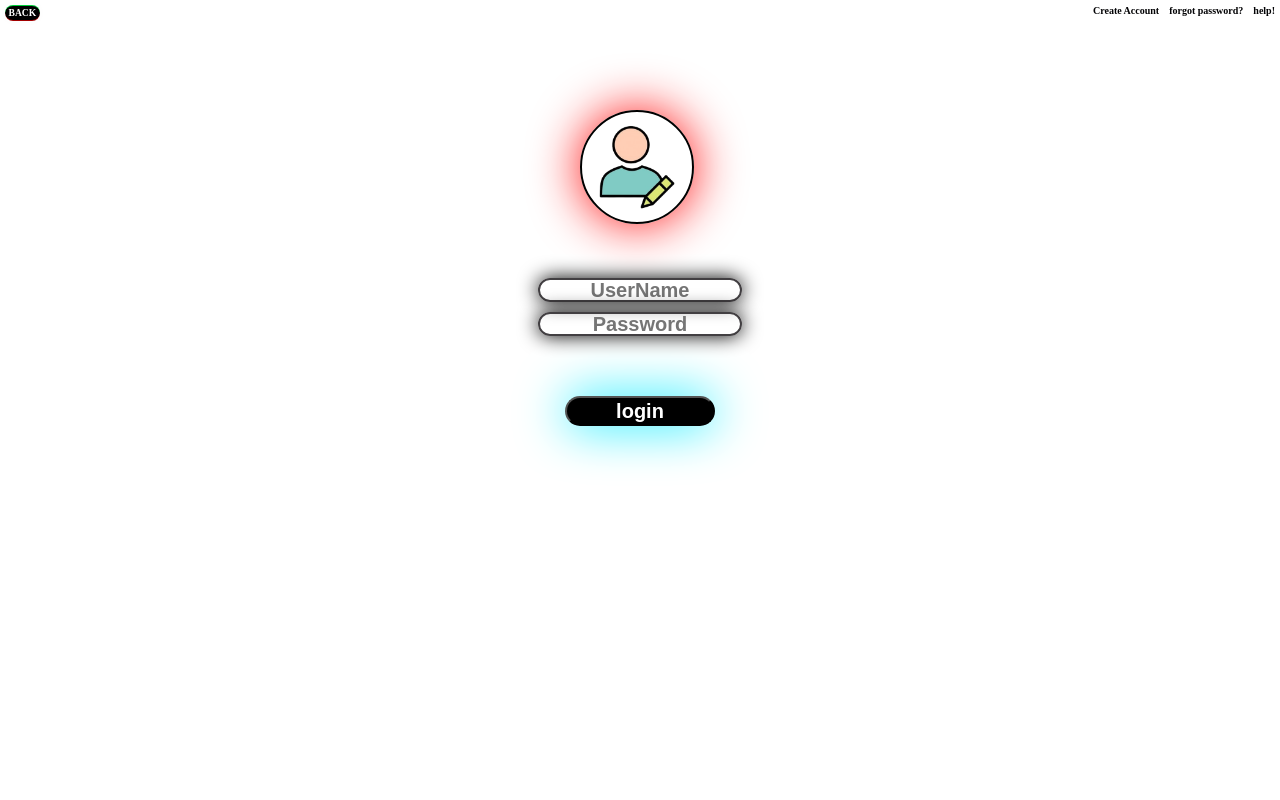
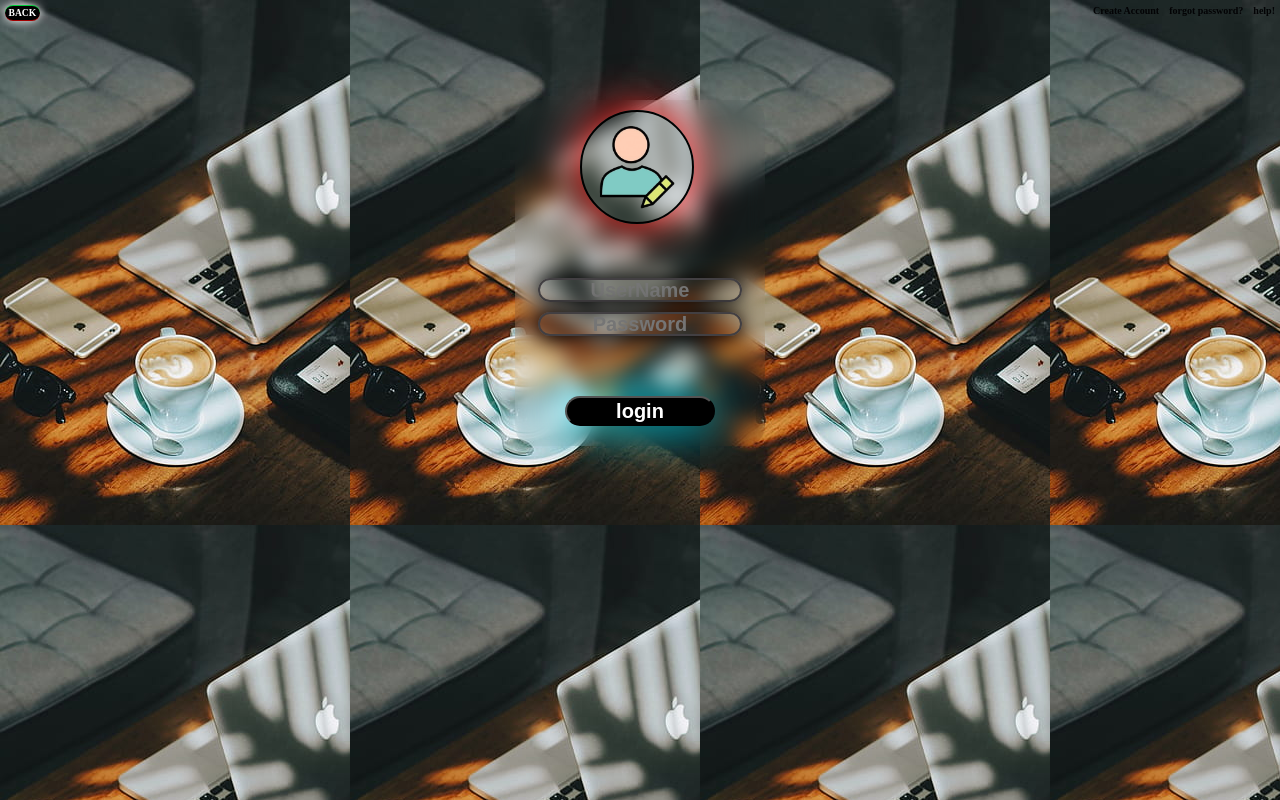
Before and after one commit to 1eagle1/My-self, a plain HTML site: page index.html in a window 1280 px wide. Drawn offline with Linux system fonts and the light colour scheme.

Commit message:
Update style.css

```diff
--- a/style.css
+++ b/style.css
@@ -3,7 +3,7 @@
   padding: 0;
 }
 body{
-  background-image: url(profile.jpg);
+  background-image: url(bg.jpg);
 }
 #head{
   height: 40px;
```
